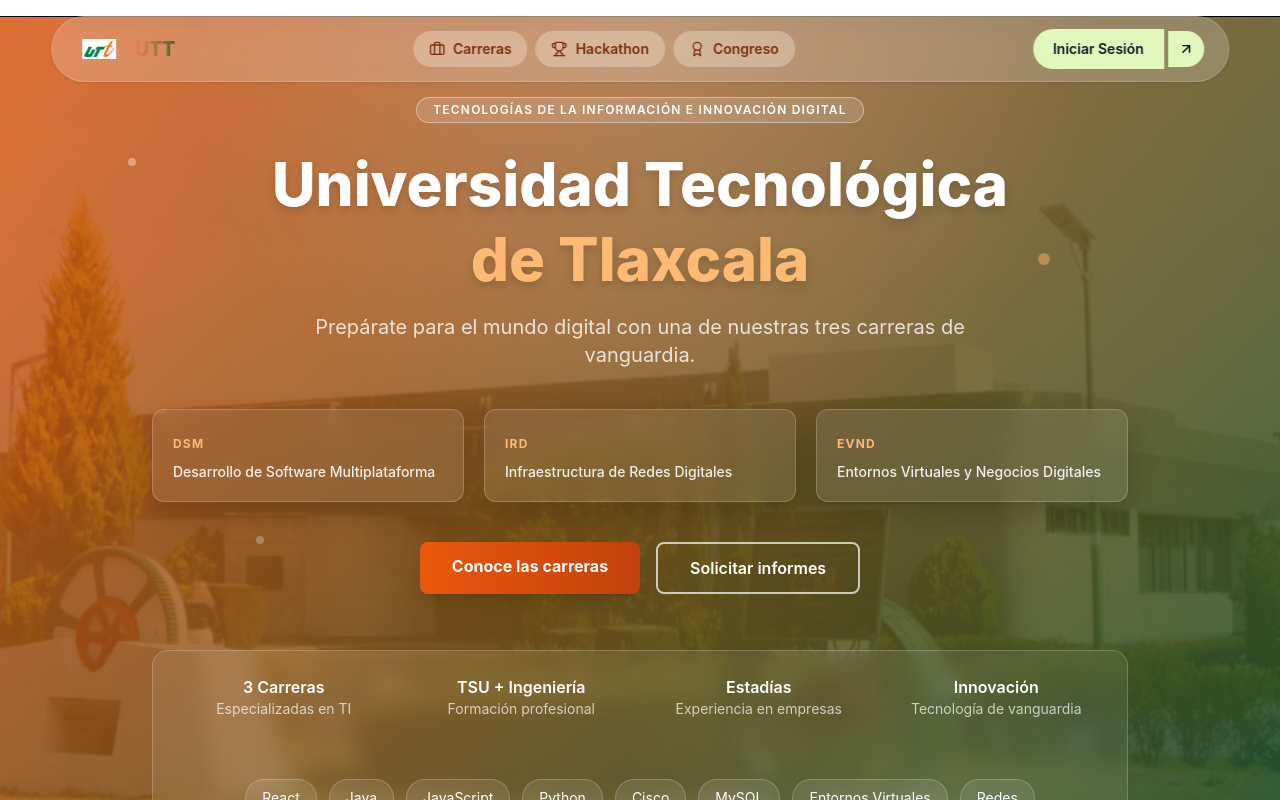
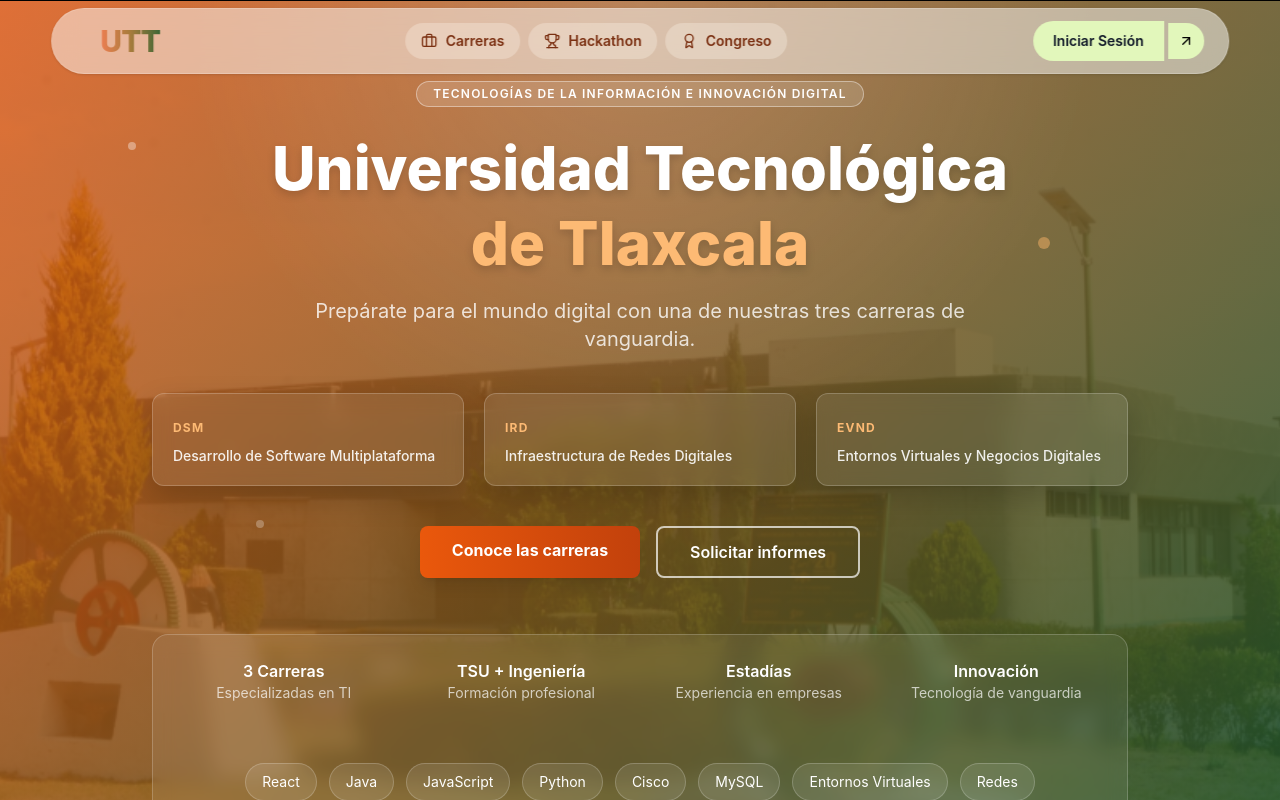
Before and after one commit to Kevin8548/landingpage, a React (Vite) app: page / in a window 1280 px wide. Shown: the top 800 px of the page. Built offline with nearby package versions, Linux system fonts and the light colour scheme.

Commit message:
Header | Fix

```diff
--- a/src/App.tsx
+++ b/src/App.tsx
@@ -6,9 +6,9 @@
 export default function App() {
   return (
     <>
-    <h1 className="text-3xl w-full text-center py-2">
+
       <Navbar />
-    </h1>
+
     <hr />
     <Hero />
     <Footer />
--- a/src/components/Header.tsx
+++ b/src/components/Header.tsx
@@ -1,5 +1,6 @@
 import React, { useState, useEffect } from 'react';
 import { Briefcase, Trophy, Award, Menu, X, ArrowUpRight } from 'lucide-react';
+import uttLogo from "../assets/uttLogo.png";
 
 // Interfaz para personalizar los módulos fácilmente
 interface NavItem {
@@ -42,26 +43,21 @@
     <>
       {/* HEADER PRINCIPAL (Se esconde al hacer scroll hacia abajo) */}
       <header
-        className={`fixed top-4 left-1/2 -translate-x-1/2 w-[92%] max-w-7xl z-50 transition-all duration-300 ease-in-out ${
+        className={`fixed top-2 left-1/2 -translate-x-1/2 w-[92%] max-w-7xl z-50 transition-all duration-300 ease-in-out ${
           isVisible ? 'opacity-100 translate-y-0' : 'opacity-0 -translate-y-24 pointer-events-none'
         }`}
       >
-        <div className="bg-white/20 backdrop-blur-md border border-white/20 rounded-full px-6 py-3 flex items-center justify-between shadow-sm">
+        <div className="bg-white/50 backdrop-blur-md border border-white/20 rounded-full px-6 py-3 flex items-center justify-between shadow-sm">
 
         {/* Logo / Marca */}
 {/* Logo / Marca */}
 <div className="flex items-center gap-3 font-bold text-xl">
   {/* El contenedor con el fondo institucional que ahora envuelve a tu logo en imagen */}
   <span className=" p-1.5 rounded-md flex items-center justify-center">
-    <img
-      src="/src/assets/uttLogo.png"
-      alt="Logo UTT"
-      className="h-5 w-auto object-contain"
-    />
   </span>
 
   {/* El texto "UTT" con el degradado de naranja a verde */}
-  <span className="bg-gradient-to-r from-[#ed7e52] via-[#A87C3C] to-[#3B6636] bg-clip-text text-transparent font-extrabold tracking-tight">
+  <span className="text-3xl  bg-gradient-to-r from-[#ed7e52] via-[#A87C3C] to-[#3B6636] bg-clip-text text-transparent font-extrabold tracking-tight">
     UTT
   </span>
 </div>
@@ -124,10 +120,10 @@
             <div className="flex items-center gap-3 font-bold text-xl">
               <span className="p-1.5 rounded-md flex items-center justify-center">
                 <img
-                  src="/src/assets/uttLogo.png"
-                  alt="Logo UTT"
-                  className="h-5 w-auto object-contain"
-                />
+  src={uttLogo}
+  alt="Logo UTT"
+  className="h-5 w-auto object-contain"
+/>
               </span>
               <span className="bg-gradient-to-r from-[#ed7e52] via-[#A87C3C] to-[#3B6636] bg-clip-text text-transparent font-extrabold tracking-tight">
                 UTT
```
